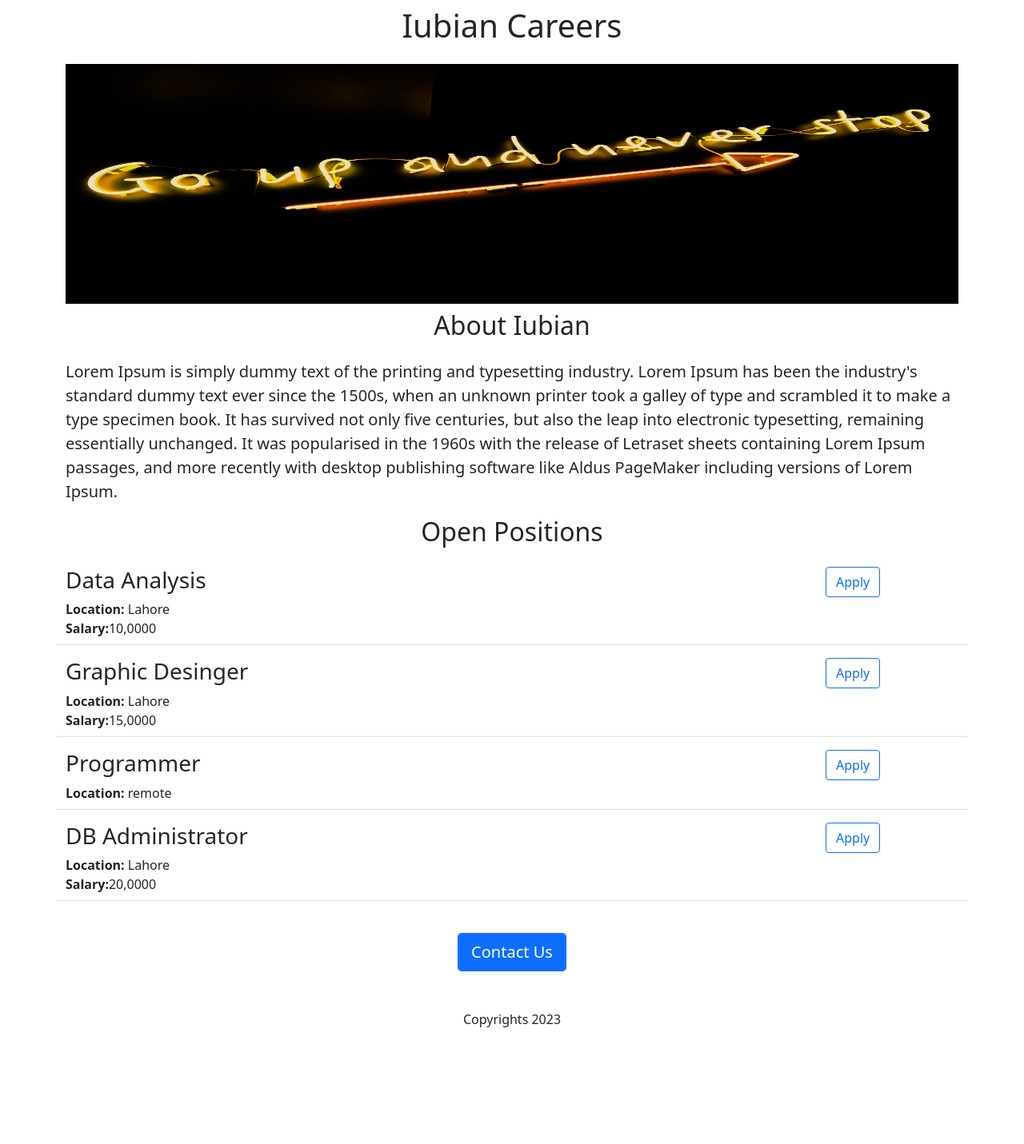
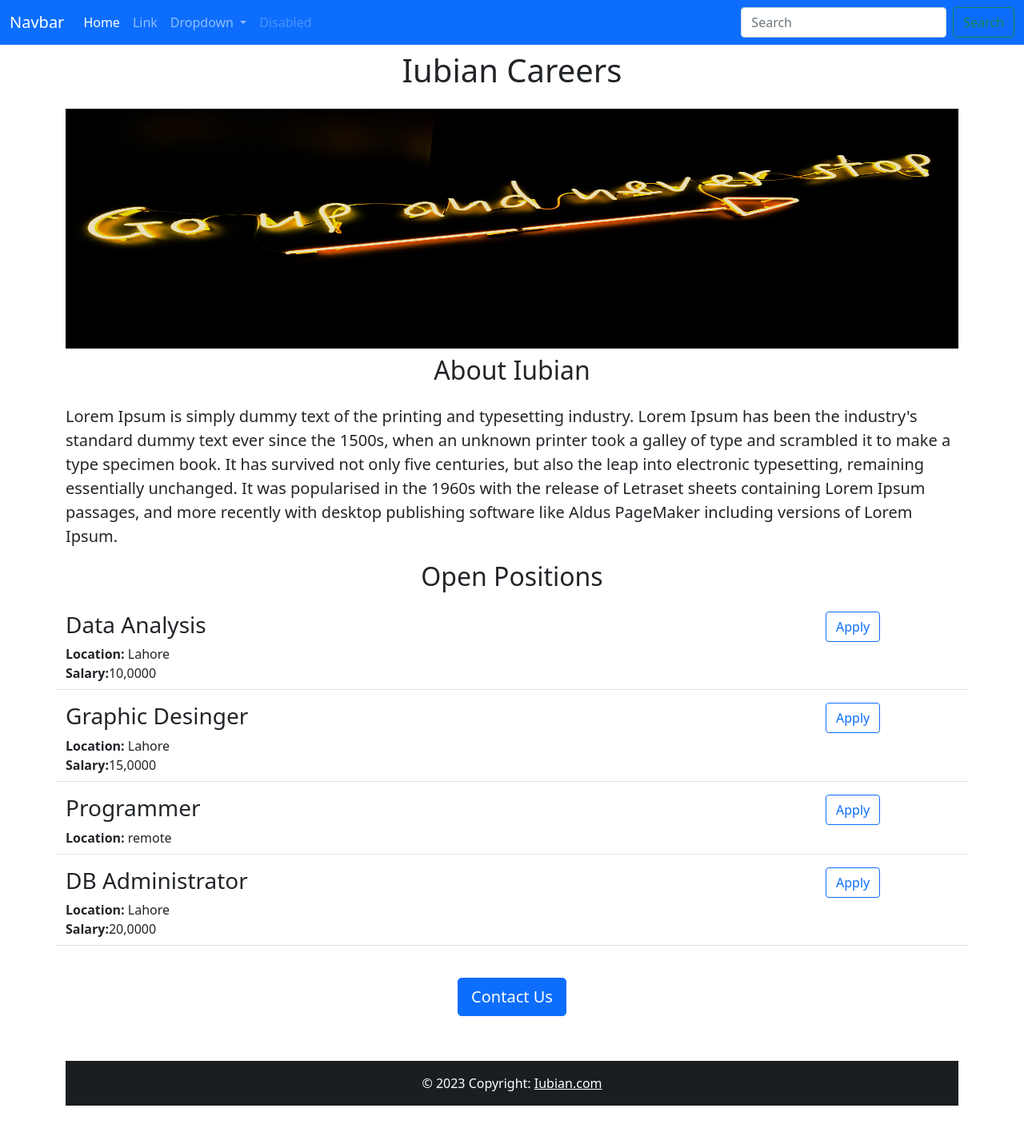
Before and after one commit to AMER-ADLR/amer-career-website-V2, a Flask app: page / in a window 1280 px wide. Shown: the whole page at 80% size. Before the commit the page ends 1285 px from the top, so only its background shows below. Run offline with Flask 3, Linux system fonts and the light colour scheme.

Commit message:
add navbar and footer

```diff
--- a/templates/home.html
+++ b/templates/home.html
@@ -11,6 +11,7 @@
   </head>
 
 <body>
+  {% include 'nav.html' %}
   <div class ="container">
   <h1 class = "text-center mt-2 mb-4"> {{compnay_name}} Careers</h1>
 
@@ -32,9 +33,27 @@
 
 
     <div style="text-align:center;">
-  <button type="button" class="btn btn-primary btn-lg mt-4 mb-4"> Contact Us</button>
-      <p class="mt-4"> Copyrights 2023</p>
+  <button type="button" class="btn btn-primary btn-lg mt-4 mb-2"> Contact Us</button>
+
     </div>
     </div>
 </body>
+
+
+  <!-- Remove the container if you want to extend the Footer to full width. -->
+  <div class="container my-5">
+
+    <footer class="bg-dark text-center text-white">
+
+
+    <!-- Copyright -->
+    <div class="text-center p-3" style="background-color: rgba(0, 0, 0, 0.2);">
+      © 2023 Copyright:
+      <a class="text-white" href="https://mdbootstrap.com/">Iubian.com</a>
+    </div>
+    <!-- Copyright -->
+  </footer>
+
+  </div>
+  <!-- End of .container -->
 </html>
--- /dev/null
+++ b/templates/nav.html
@@ -0,0 +1,36 @@
+<nav class="navbar navbar-expand-lg  navbar-dark bg-primary">
+  <div class="container-fluid">
+    <a class="navbar-brand" href="#">Navbar</a>
+    <button class="navbar-toggler" type="button" data-bs-toggle="collapse" data-bs-target="#navbarSupportedContent" aria-controls="navbarSupportedContent" aria-expanded="false" aria-label="Toggle navigation">
+      <span class="navbar-toggler-icon"></span>
+    </button>
+    <div class="collapse navbar-collapse" id="navbarSupportedContent">
+      <ul class="navbar-nav me-auto mb-2 mb-lg-0">
+        <li class="nav-item">
+          <a class="nav-link active " aria-current="page" href="#">Home</a>
+        </li>
+        <li class="nav-item">
+          <a class="nav-link" href="#">Link</a>
+        </li>
+        <li class="nav-item dropdown">
+          <a class="nav-link dropdown-toggle" href="#" id="navbarDropdown" role="button" data-bs-toggle="dropdown" aria-expanded="false">
+            Dropdown
+          </a>
+          <ul class="dropdown-menu" aria-labelledby="navbarDropdown">
+            <li><a class="dropdown-item" href="#">Action</a></li>
+            <li><a class="dropdown-item" href="#">Another action</a></li>
+            <li><hr class="dropdown-divider"></li>
+            <li><a class="dropdown-item" href="#">Something else here</a></li>
+          </ul>
+        </li>
+        <li class="nav-item">
+          <a class="nav-link disabled" href="#" tabindex="-1" aria-disabled="true">Disabled</a>
+        </li>
+      </ul>
+      <form class="d-flex">
+        <input class="form-control me-2" type="search" placeholder="Search" aria-label="Search">
+        <button class="btn btn-outline-success" type="submit">Search</button>
+      </form>
+    </div>
+  </div>
+</nav>
```
Also changed, not shown: 1 other file.
